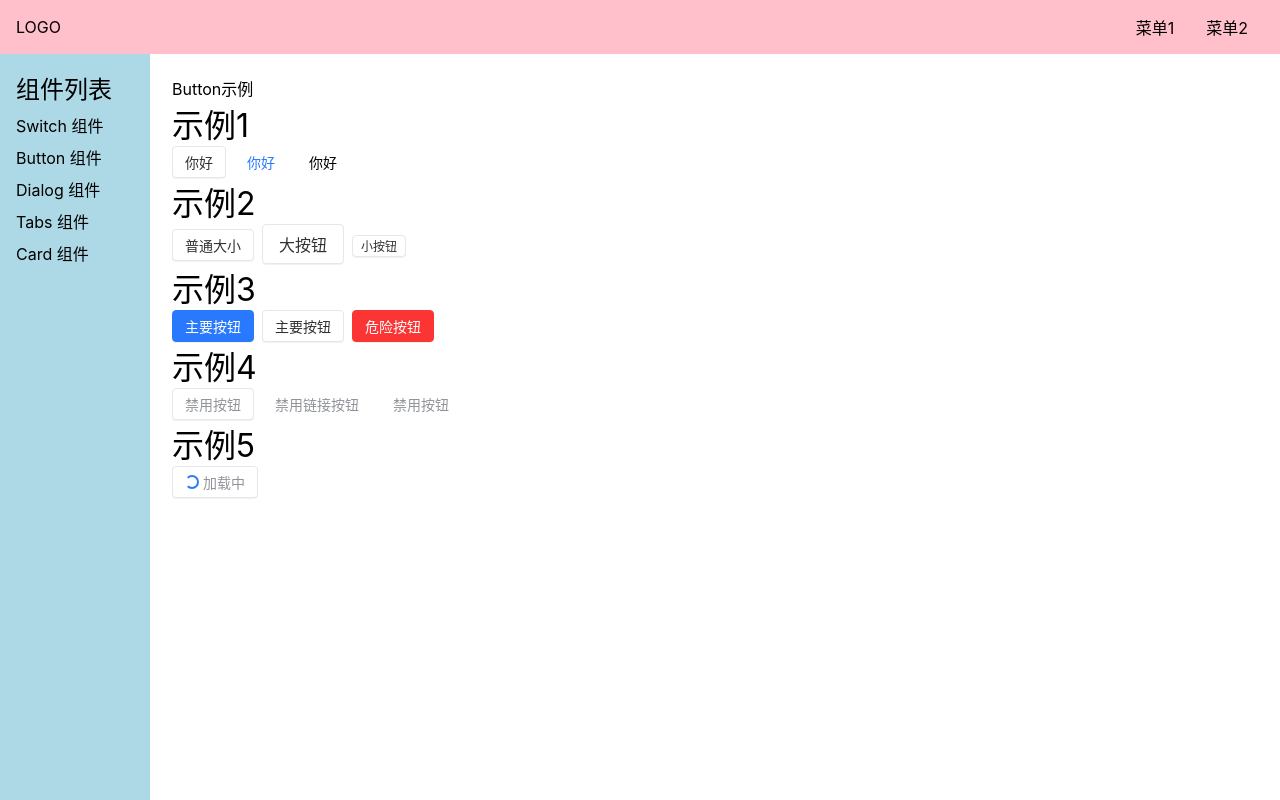
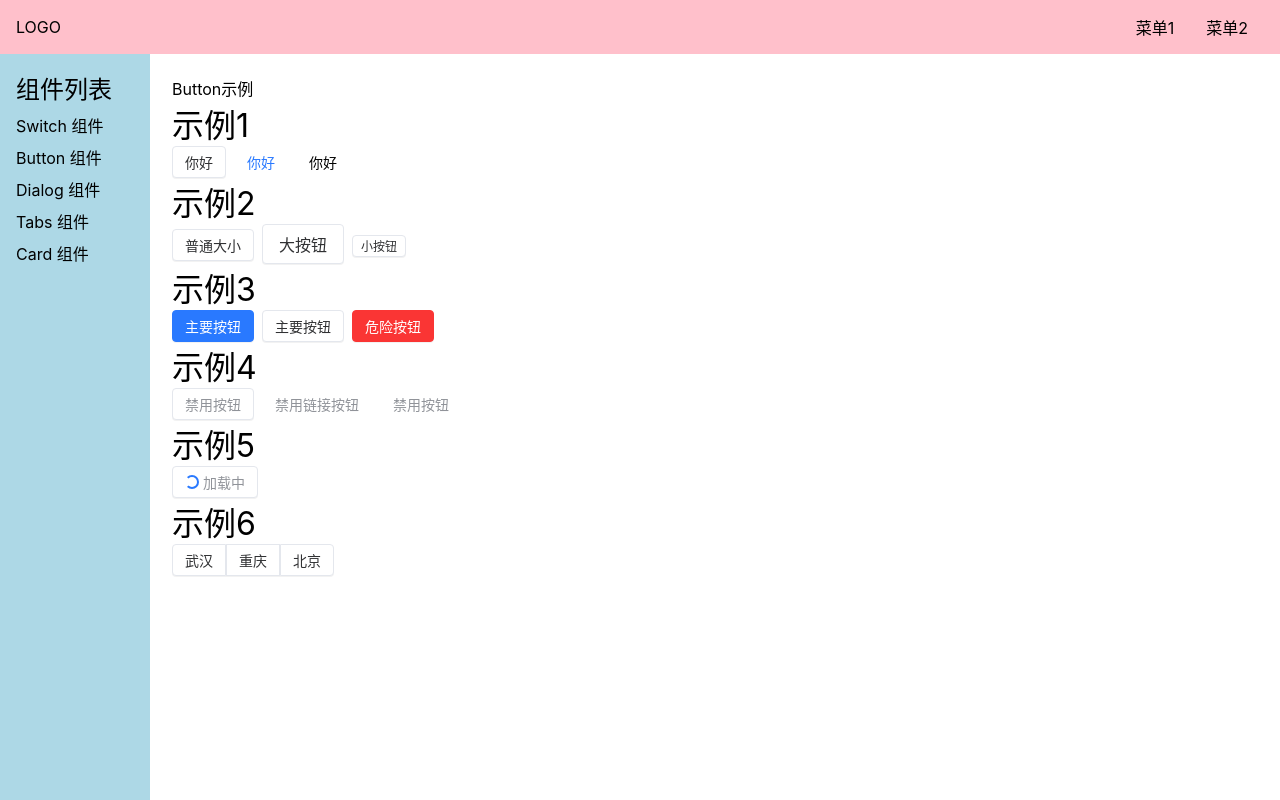
Before and after one commit to cqhaisenbao/ZeroUi-Vue3, a Vue app: page /doc/button in a window 1280 px wide. Built offline with nearby package versions, Linux system fonts and the light colour scheme.

Commit message:
buttonGroup组件

```diff
--- a/src/components/ButtonDemo.vue
+++ b/src/components/ButtonDemo.vue
@@ -28,20 +28,24 @@
     <div>
         <Button loading>加载中</Button>
     </div>
+    <h1>示例6</h1>
+    <ButtonGroup :buttonGroupText="buttonGroupText"/>
 </template>
 
 <script lang="ts">
-import {defineComponent} from 'vue';
+import {defineComponent, ref} from 'vue';
 import Button from "../lib/Button.vue";
+import ButtonGroup from "../lib/ButtonGroup.vue";
 
 export default defineComponent({
     name: "ButtonDemo",
-    components: {Button},
+    components: {Button, ButtonGroup},
     setup() {
+        const buttonGroupText = ref(['武汉', '重庆', '北京']);
         const onClick = () => {
             console.log(123);
         };
-        return {onClick};
+        return {onClick, buttonGroupText};
     }
 });
 </script>
--- /dev/null
+++ b/src/lib/ButtonGroup.vue
@@ -0,0 +1,42 @@
+<template>
+    <div class="zero-button-group-content">
+        <slot>
+            <Button v-for="(item,index) in buttonGroupText" :key="index">{{ item }}</Button>
+        </slot>
+    </div>
+</template>
+
+<script lang="ts">
+import {defineComponent} from 'vue';
+import Button from "./Button.vue";
+
+export default defineComponent({
+    name: "ButtonGroup",
+    components: {Button},
+    props: {
+        buttonGroupText: Array
+    },
+    setup() {
+        return {};
+    }
+});
+</script>
+
+<style lang="scss">
+@import "./src/style/theme.scss";
+
+.zero-button-group-content {
+    button {
+        margin-left: 0 !important;
+        border-radius: 0;
+
+        &:first-child {
+            border-radius: 4px 0 0 4px;
+        }
+
+        &:last-child {
+            border-radius: 0 4px 4px 0;
+        }
+    }
+}
+</style>
```
